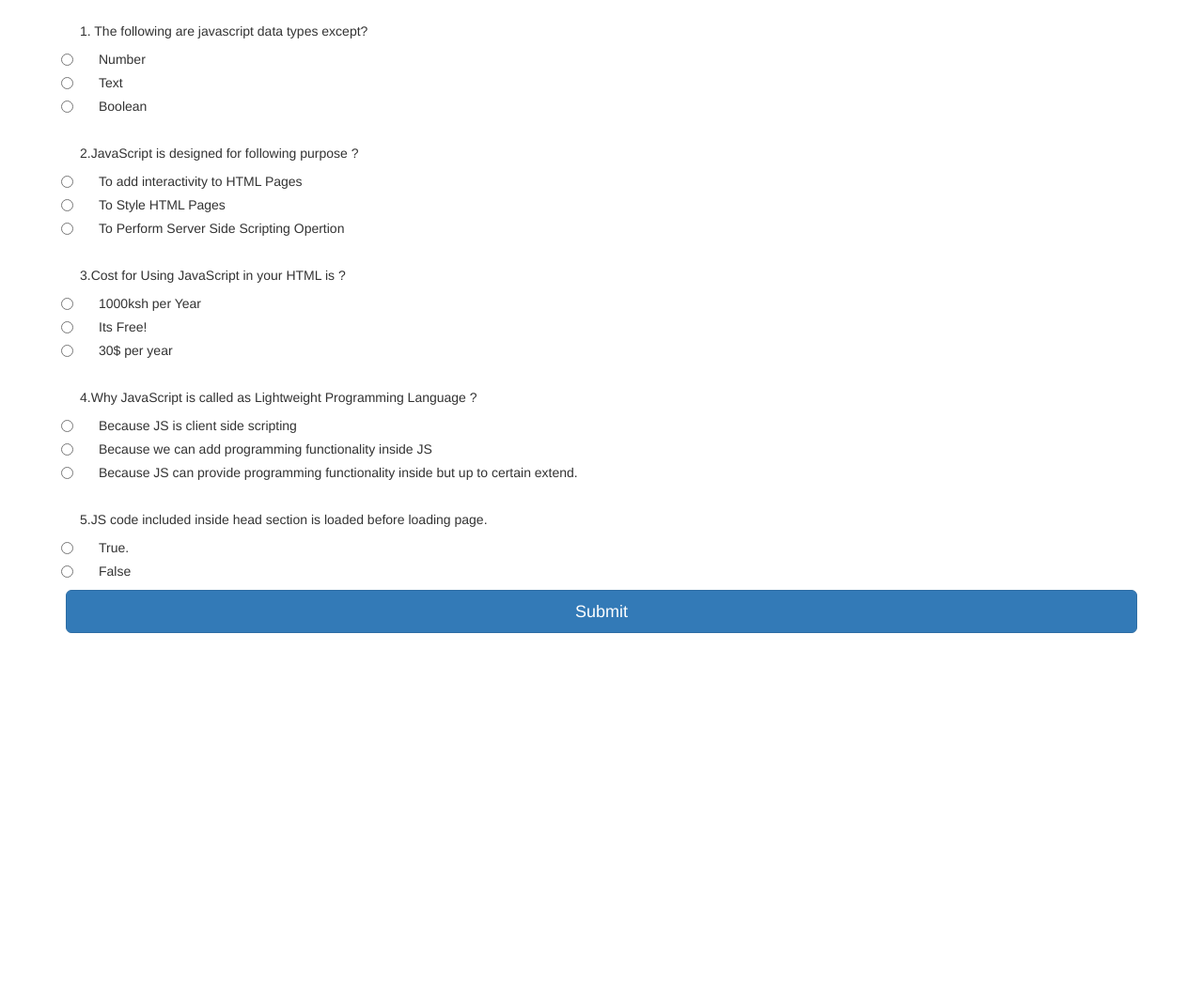
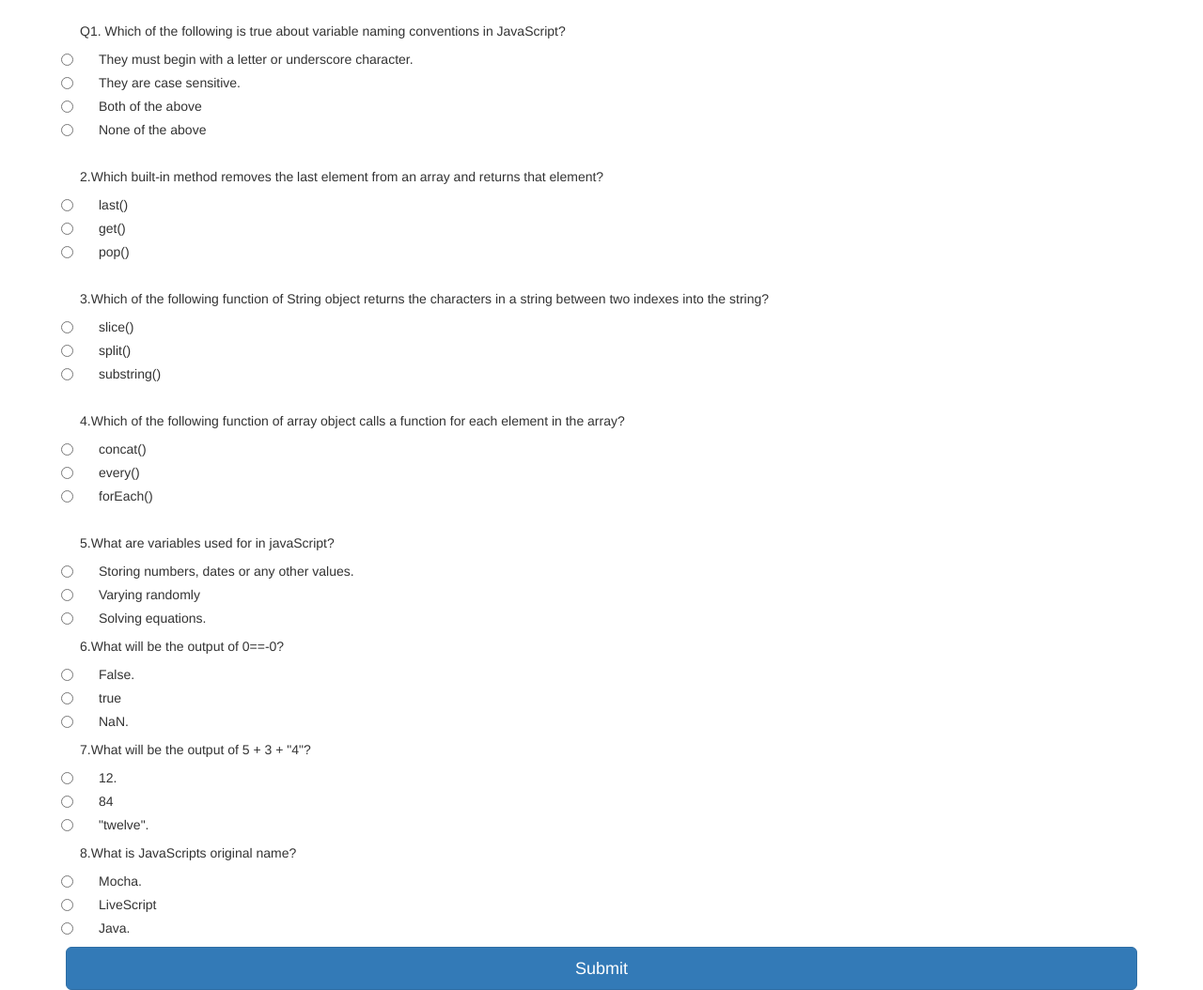
Before and after one commit to Bunoro/quizBoard, a plain HTML site: page index.html in a window 1280 px wide. Shown: the part 130-1184 px from the top of the page at 94% size. Before the commit the page ends 804 px from the top, so only its background shows below. Drawn offline with nearby package versions, Linux system fonts and the light colour scheme.

Commit message:
update index.html

```diff
--- a/index.html
+++ b/index.html
@@ -17,75 +17,131 @@
      </ul>
      </div>
      <div class="container">
-       <form class="form">
+
          <div class="container">
      <form id="inputForm">
        <br>
-       <p>1. The following are javascript data types except?</p>
+
+       <p>Q1. Which of the following is true about variable naming conventions in JavaScript?</p>
        <div class="radio">
-         <input type="radio" name="input1" value="0"/>
-         <label>Number</label>
+         <input type="radio" name="question1" value="0"/>
+         <label>They must begin with a letter or underscore character.</label>
        </div>
        <div class="radio">
-           <input type="radio" name="input1" value="10"/>
-           <label>Text </label>
+           <input type="radio" name="question1" value="0"/>
+           <label>They are case sensitive. </label>
        </div>
        <div class="radio">
-         <input  type="radio" name="input1"value="0"/>
-         <label>Boolean</label>
+         <input  type="radio" name="question1"value="10"/>
+         <label>Both of the above</label>
+       </div>
+       <div class="radio">
+         <input  type="radio" name="question1"value="0"/>
+         <label>None of the above</label>
        </div>
          <br>
-         <p>2.JavaScript is designed for following purpose ?</p>
+
+         <p>2.Which built-in method removes the last element from an array and returns that element?</p>
          <div class="radio">
-           <input type="radio" name="input2" value="10"/>
-           <label>To add interactivity to HTML Pages</label>
+           <input type="radio" name="question2" value="0"/>
+           <label>last()</label>
          </div>
          <div class="radio">
-           <input type="radio" name="input2" value="0"/>
-           <label>To Style HTML Pages </label>
+           <input type="radio" name="question2" value="0"/>
+           <label>get() </label>
          </div>
          <div class="radio">
-           <input  type="radio" name="input2" value="0"/>
-           <label>To Perform Server Side Scripting Opertion</label>
+           <input  type="radio" name="question2" value="10"/>
+           <label>pop()</label>
          </div>
            <br>
-           <p>3.Cost for Using JavaScript in your HTML is ?</p>
+
+           <p>3.Which of the following function of String object returns the characters in a string between two indexes into the string?</p>
            <div class="radio">
-             <input type="radio" name="input3" value="0"/>
-             <label>1000ksh per Year</label>
+             <input type="radio" name="question3" value="0"/>
+             <label>slice()</label>
            </div>
            <div class="radio">
-             <input type="radio" name="input3" value="10"/>
-             <label>Its Free! </label>
+             <input type="radio" name="question3" value="0"/>
+             <label>split()</label>
            </div>
            <div class="radio">
-             <input  type="radio" name="input3" value="0"/>
-             <label>30$ per year</label>
+             <input  type="radio" name="question3" value="10"/>
+             <label>substring()</label>
            </div>
              <br>
-             <p>4.Why JavaScript is called as Lightweight Programming Language ?</p>
+
+             <p>4.Which of the following function of array object calls a function for each element in the array?</p>
              <div class="radio">
-               <input type="radio" name="input4" value="0"/>
-               <label>Because JS is client side scripting</label>
+               <input type="radio" name="question4" value="0"/>
+               <label>concat()</label>
              </div>
              <div class="radio">
-               <input type="radio" name="input4" value="0"/>
-               <label>Because we can add programming functionality inside JS </label>
+               <input type="radio" name="question4" value="0"/>
+               <label>every()</label>
              </div>
              <div class="radio">
-               <input  type="radio" name="input4" value="10"/>
-               <label>	Because JS can provide programming functionality inside but up to certain extend.</label>
+               <input  type="radio" name="question4" value="10"/>
+               <label>forEach()</label>
              </div>
              <br>
-             <p>5.JS code included inside head section is loaded before loading page.</p>
+
+             <p>5.What are variables used for in javaScript?</p>
              <div class="radio">
-               <input type="radio" name="input5" value="10"/>
-               <label>True.</label>
+               <input type="radio" name="question5" value="10"/>
+               <label>Storing numbers, dates or any other values.</label>
              </div>
              <div class="radio">
-               <input type="radio" name="input5"  value="0"/>
-               <label>False</label>
+               <input type="radio" name="question5"  value="0"/>
+               <label>Varying randomly</label>
              </div>
+             <div class="radio">
+               <input type="radio" name="question5"  value="0"/>
+               <label>Solving equations.</label>
+             </div>
+
+             <p>6.What will be the output of 0==-0?</p>
+             <div class="radio">
+               <input type="radio" name="question6" value="0"/>
+               <label>False.</label>
+             </div>
+             <div class="radio">
+               <input type="radio" name="question6"  value="10"/>
+               <label>true</label>
+             </div>
+             <div class="radio">
+               <input type="radio" name="question6"  value="0"/>
+               <label>NaN.</label>
+             </div>
+
+             <p>7.What will be the output of 5 + 3 + "4"?</p>
+             <div class="radio">
+               <input type="radio" name="question7" value="0"/>
+               <label>12.</label>
+             </div>
+             <div class="radio">
+               <input type="radio" name="question7"  value="10"/>
+               <label>84</label>
+             </div>
+             <div class="radio">
+               <input type="radio" name="question7"  value="0"/>
+               <label>"twelve".</label>
+             </div>
+
+             <p>8.What is JavaScripts original name?</p>
+             <div class="radio">
+               <input type="radio" name="question8" value="10"/>
+               <label>Mocha.</label>
+             </div>
+             <div class="radio">
+               <input type="radio" name="question8"  value="0"/>
+               <label>LiveScript</label>
+             </div>
+             <div class="radio">
+               <input type="radio" name="question8"  value="0"/>
+               <label>Java.</label>
+             </div>
+
              <div class="rst">
              <div id="result"></div>
            </div>
@@ -94,5 +150,5 @@
        <div class="button">
          <button id="answer" onclick="marks()" class="btn btn-primary btn-lg btn-block" type="submit">Submit</button>
        </div>
-       <script src="js/script.js" charset="utf-8"></script>
+
  </body>
```
